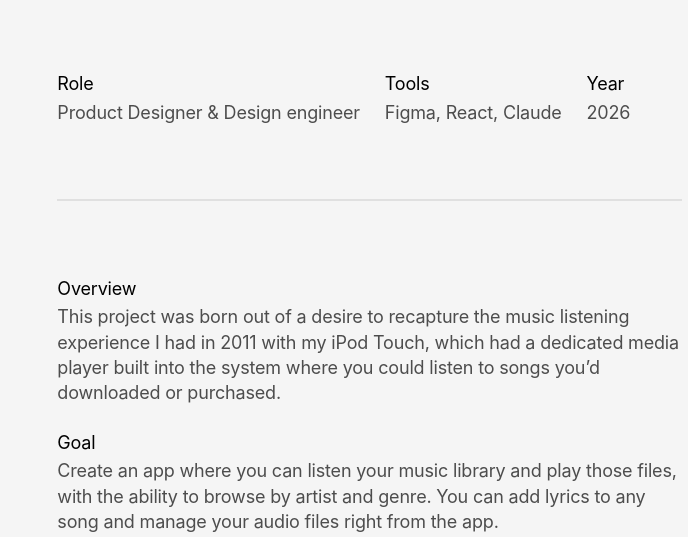
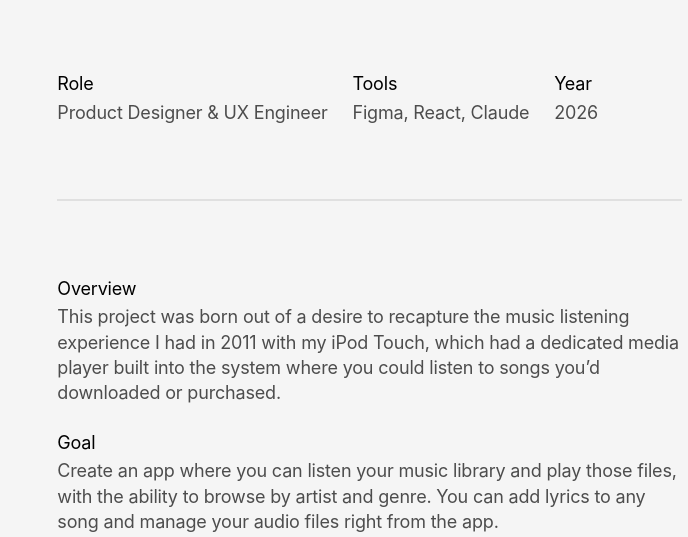
Before and after one commit to uxdanydesign/portfolio, a plain HTML site: page shadow-music-app.html in a window 1280 px wide. Shown: the part 881-1418 px from the top of the page, without its empty margins (592-1280 px from the left). Drawn offline with nearby package versions, Linux system fonts and the light colour scheme; a web font is replaced by a local one.

Commit message:
Update shadow-music-app.html

```diff
--- a/shadow-music-app.html
+++ b/shadow-music-app.html
@@ -115,7 +115,7 @@
                             <div id="research" class="case-study-descr-wrap horizontal">
                                 <div class="case-study-descr ver hug">
                                     <h3 class="h3__eye-drive">Role</h3>
-                                    <h3 class="body-global">Product Designer &amp; Design engineer</h3>
+                                    <h3 class="body-global">Product Designer &amp; UX Engineer</h3>
                                 </div>
                                 <div class="case-study-descr ver hug">
                                     <h3 class="h3__eye-drive">Tools</h3>
```
